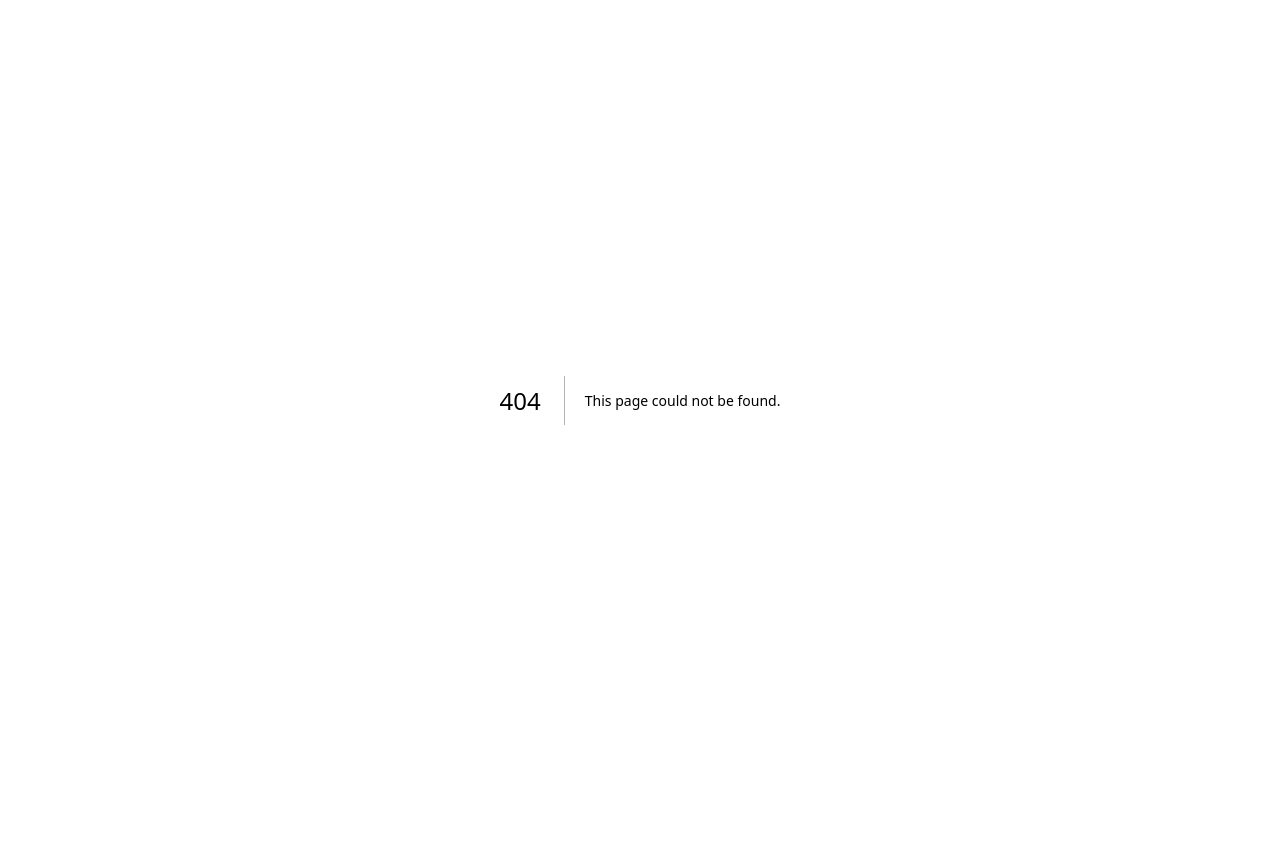
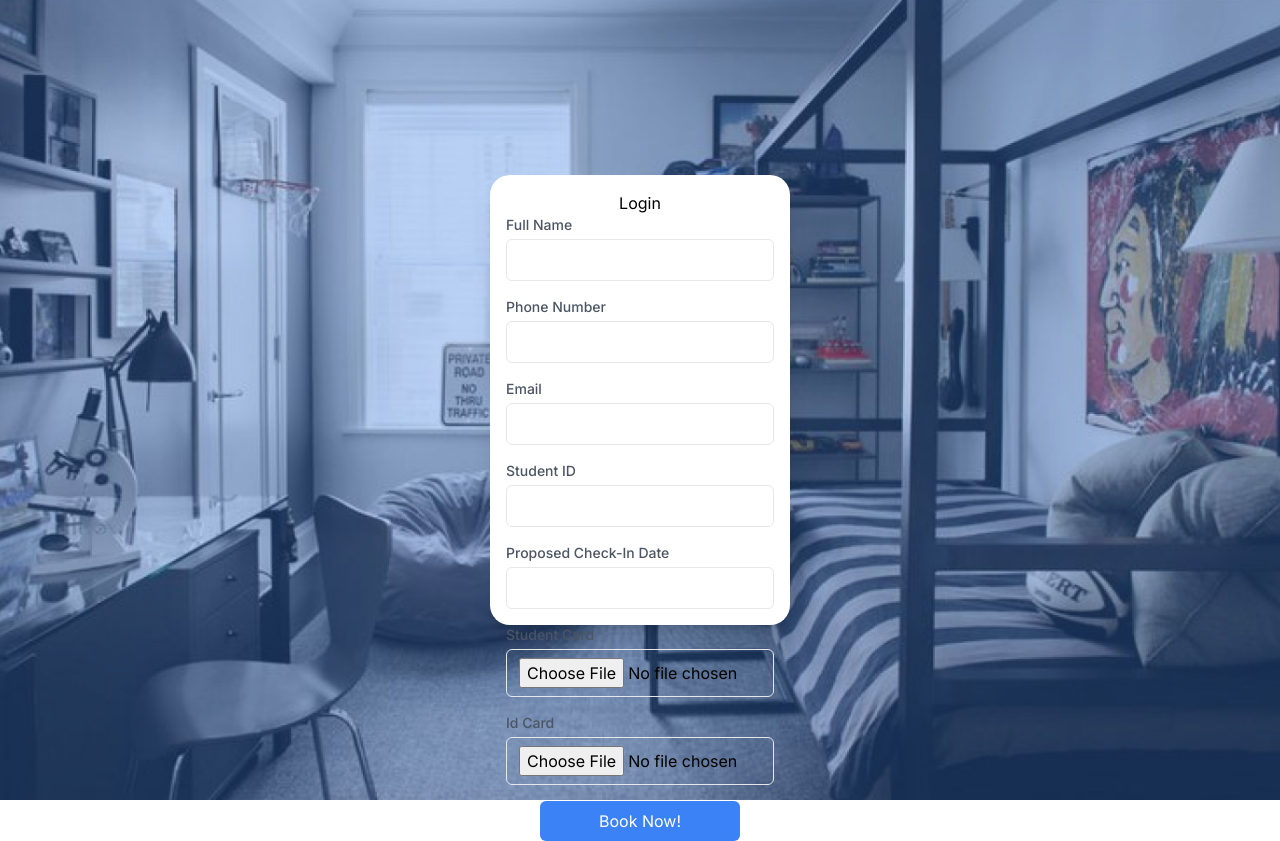
Before and after one commit to Farizptr/dormi-hub, a Next.js app: page /book in a window 1280 px wide. Before the commit this address had no page. Before the commit the page ends 800 px from the top, so only its background shows below. Built offline with nearby package versions, Linux system fonts and the light colour scheme.

Commit message:
upload file in progress

```diff
--- /dev/null
+++ b/models/book.js
@@ -0,0 +1,37 @@
+import { Schema, model, models } from 'mongoose';
+
+const BookSchema = new Schema({
+  full_name: {
+    type: String,
+    required: [true, 'Full name is required!'],
+  },
+  phone: {
+    type: String,
+    required: [true, 'Phone number is required!'],
+  },
+  email: {
+    type: String,
+    required: [true, 'Email is required!'],
+  },
+  student_id: {
+    type: String,
+    required: [true, 'Student ID is required!'],
+    unique: [true, 'Student ID already exists!'],
+  },
+  check_in: {
+    type: String,
+    required: [true, 'Check-in date is required!'],
+  },
+  student_card: {
+    type: String,
+    required: [true, 'Student card is required!'],
+  },
+  id_card: {
+    type: String,
+    required: [true, 'Id card is required!'],
+  },
+});
+
+const Book = models.Book || model("Book", BookSchema);
+
+export default Book;
--- a/package.json
+++ b/package.json
@@ -12,6 +12,7 @@
     "axios": "^1.6.2",
     "express": "^4.18.2",
     "mongoose": "^8.0.2",
+    "multer": "^1.4.5-lts.1",
     "next": "14.0.3",
     "react": "^18",
     "react-dom": "^18",
--- /dev/null
+++ b/src/app/api/book/route.js
@@ -0,0 +1,62 @@
+import multer from 'multer'
+import Book from "@models/book";
+import { connectToDB } from "@utils/database";
+
+const storage = multer.diskStorage({
+    destination: (req, file, cb) => {
+        const destinationPath = '@upload/'
+        cb(null, destinationPath)
+    },
+    filename: (req, file, cb) => {
+        const filename = Date().toISOString()+'-'+file.originalname
+        cb(null, filename)
+    }
+})
+const upload = multer({storage})
+
+export const GET = async (request) => {
+    console.log(__dirname)
+
+    try {
+        await connectToDB()
+
+        const books = await Book.find({})
+
+        return new Response(JSON.stringify(books), { status: 200 })
+    } catch (error) {
+        return new Response("Failed to fetch all books", { status: 500 })
+    }
+};
+
+handler.use(upload.array("image"))
+
+export const POST = async (request) => {
+    const { full_name, phone, email, student_id, check_in, student_card, id_card } = await request.json();
+
+    try {
+        await connectToDB()
+
+        upload.single('file')(req, res, async function (err) {
+            if (err instanceof multer.MulterError) {
+              return res.status(500).json({ error: 'Multer error' });
+            } else if (err) {
+              return res.status(500).json({ error: 'Unknown error' });
+            }
+
+            const newBook = new Book({
+                full_name,
+                phone,
+                email,
+                student_id,
+                check_in,
+                student_card: student_card.name,
+                id_card: id_card.name,
+            });
+            await newBook.save();
+
+            return new Response(JSON.stringify(newBook), { status: 200 })
+          });
+    } catch (error) {
+        return new Response("Failed to create new book", { status: 500 })
+    }
+};
--- /dev/null
+++ b/src/app/book/page.tsx
@@ -0,0 +1,228 @@
+'use client'
+
+import { useState } from 'react'
+import { useRouter } from "next/navigation";
+import axios from 'axios'
+
+interface BookDataType {
+    full_name: string;
+    phone: string;
+    email: string;
+    student_id: string;
+    check_in: string;
+  };
+
+
+
+export default function Home() {
+    const router = useRouter()
+
+    const [bookData, setBookData] = useState<BookDataType>({
+        full_name: '',
+        phone: '',
+        email: '',
+        student_id: '',
+        check_in: '',
+    });
+
+    const handleBookData = (e: React.ChangeEvent<HTMLInputElement>) => {
+        const { name, value } = e.target;
+        setBookData((prevData) => ({
+          ...prevData,
+          [name]: value,
+        }));
+        console.log(bookData)
+      };
+
+    const [idCardData,setIdCardData] = useState<File>()
+    const [studentCardData,setStudentCardData] =useState<File>()
+
+    const handleIdCard = (e: React.ChangeEvent<HTMLInputElement>) => {
+        const inputElement = e.target;
+
+        if (inputElement.files && inputElement.files.length > 0) {
+            // Mengambil objek file pertama dari array files
+            const file = inputElement.files[0];
+            setIdCardData(file);
+
+            console.log("Nama File:", file.name);
+            console.log("Tipe File:", file.type);
+            console.log("Ukuran File:", file.size, "bytes");
+        } else {
+            console.log("Tidak ada file yang dipilih");
+        }
+      };
+
+      const handleStudentCard = (e: React.ChangeEvent<HTMLInputElement>) => {
+        const inputElement = e.target;
+
+        if (inputElement.files && inputElement.files.length > 0) {
+            // Mengambil objek file pertama dari array files
+            const file = inputElement.files[0];
+            setStudentCardData(file);
+
+            console.log("Nama File:", file.name);
+            console.log("Tipe File:", file.type);
+            console.log("Ukuran File:", file.size, "bytes");
+        } else {
+            console.log("Tidak ada file yang dipilih");
+        }
+      };
+
+      const handleSubmit = async () => {
+        try {
+          const response = await axios.post('http://localhost:3000/api/book', {
+            full_name: bookData.full_name,
+            phone: bookData.phone,
+            email: bookData.email,
+            student_id: bookData.student_id,
+            check_in: bookData.check_in,
+            student_card: studentCardData,
+            id_card : idCardData,
+          }, {
+            headers: {
+                'Content-Type': 'multipart/form-data',
+            }
+          });
+
+          if (response.status === 200) {
+            // navigate ke home page
+            console.log("Success")
+            router.push("/");
+          } else {
+            console.log("Failed")
+          }
+
+        } catch (error) {
+          console.log(error)
+        }
+      }
+
+
+
+
+
+
+   return(
+    <div className='flex justify-center items-center w-full min-h-screen bg-cover bg-center bg-[url("/images/login-background.png")]'>
+      <div className='bg-white rounded-[20px] w-[300px] h-[450px] p-4 shadow-xl'>
+        <div className='flex justify-center items-center'>
+          Login
+        </div>
+        <div>
+        <div className="mb-4">
+          <label htmlFor="username" className="block text-gray-600 text-sm font-medium mb-1">
+            Full Name
+          </label>
+          <input
+            type="text"
+            id="username"
+            name="full_name"
+            className="w-full px-3 py-2 border rounded-md focus:outline-none focus:border-blue-500"
+            onChange={handleBookData}
+            value={bookData.full_name}
+            required
+          />
+        </div>
+        <div className="mb-4">
+          <label htmlFor="password" className="block text-gray-600 text-sm font-medium mb-1">
+            Phone Number
+          </label>
+          <input
+            type="password"
+            id="password"
+            name="phone"
+            className="w-full px-3 py-2 border rounded-md focus:outline-none focus:border-blue-500"
+            onChange={handleBookData}
+            value={bookData.phone}
+            required
+          />
+        </div>
+
+        <div className="mb-4">
+          <label htmlFor="username" className="block text-gray-600 text-sm font-medium mb-1">
+            Email
+          </label>
+          <input
+            type="text"
+            id="username"
+            name="email"
+            className="w-full px-3 py-2 border rounded-md focus:outline-none focus:border-blue-500"
+            onChange={handleBookData}
+            value={bookData.email}
+            required
+          />
+        </div>
+
+        <div className="mb-4">
+          <label htmlFor="username" className="block text-gray-600 text-sm font-medium mb-1">
+            Student ID
+          </label>
+          <input
+            type="text"
+            id="username"
+            name="student_id"
+            className="w-full px-3 py-2 border rounded-md focus:outline-none focus:border-blue-500"
+            onChange={handleBookData}
+            value={bookData.student_id}
+            required
+          />
+        </div>
+
+        <div className="mb-4">
+          <label htmlFor="username" className="block text-gray-600 text-sm font-medium mb-1">
+            Proposed Check-In Date
+          </label>
+          <input
+            type="text"
+            id="username"
+            name="check_in"
+            className="w-full px-3 py-2 border rounded-md focus:outline-none focus:border-blue-500"
+            onChange={handleBookData}
+            value={bookData.check_in}
+            required
+          />
+        </div>
+
+        <div className="mb-4">
+          <label htmlFor="username" className="block text-gray-600 text-sm font-medium mb-1">
+            Student Card
+          </label>
+          <input
+            type="file"
+            id="username"
+            name="student_card"
+            className="w-full px-3 py-2 border rounded-md focus:outline-none focus:border-blue-500"
+            accept=".pdf, .png, .jpg, .jpeg"
+            onChange={handleStudentCard}
+            required
+          />
+        </div>
+        <div className="mb-4">
+          <label htmlFor="username" className="block text-gray-600 text-sm font-medium mb-1">
+            Id Card
+          </label>
+          <input
+            type="file"
+            id="username"
+            name="id_card"
+            className="w-full px-3 py-2 border rounded-md focus:outline-none focus:border-blue-500"
+            accept=".pdf, .png, .jpg, .jpeg"
+            onChange={handleIdCard}
+            required
+          />
+        </div>
+        <div className="text-center">
+          <button
+            className="w-[200px] bg-blue-500 text-white px-4 py-2 rounded-md hover:bg-blue-600 focus:outline-none "
+            onClick={handleSubmit}
+          >
+            Book Now!
+          </button>
+        </div>
+      </div>
+
+      </div>
+    </div>
+   )
+}
--- a/tsconfig.json
+++ b/tsconfig.json
@@ -22,7 +22,8 @@
       "@/*": ["./src/*"],
       "@public/*": ["./public/*"],
       "@models/*": ["./models/*"],
-      "@utils/*": ["./utils/*"]
+      "@utils/*": ["./utils/*"],
+      "@upload/*": ["./upload/*"]
     }
   },
   "include": ["next-env.d.ts", "**/*.ts", "**/*.tsx", ".next/types/**/*.ts"],
```
Also changed, not shown: 1 other file (tests, documents, lock files or other folders).
